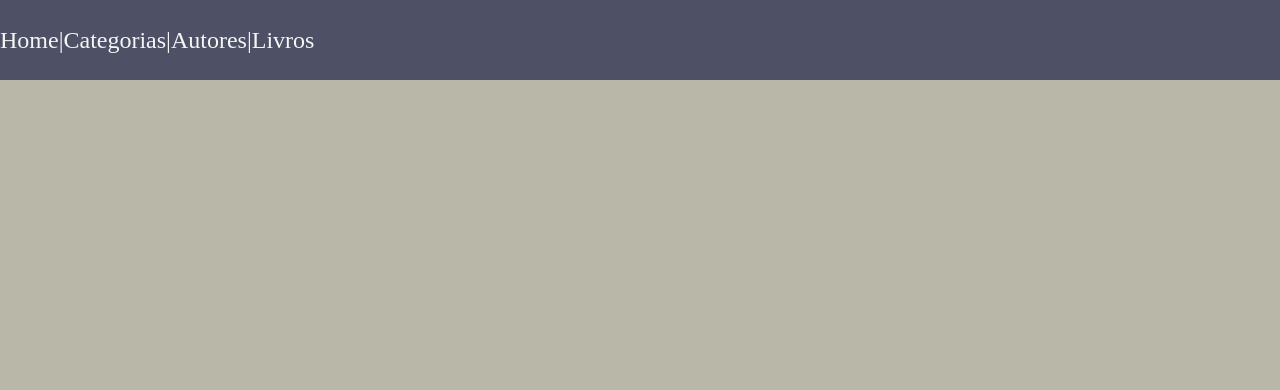
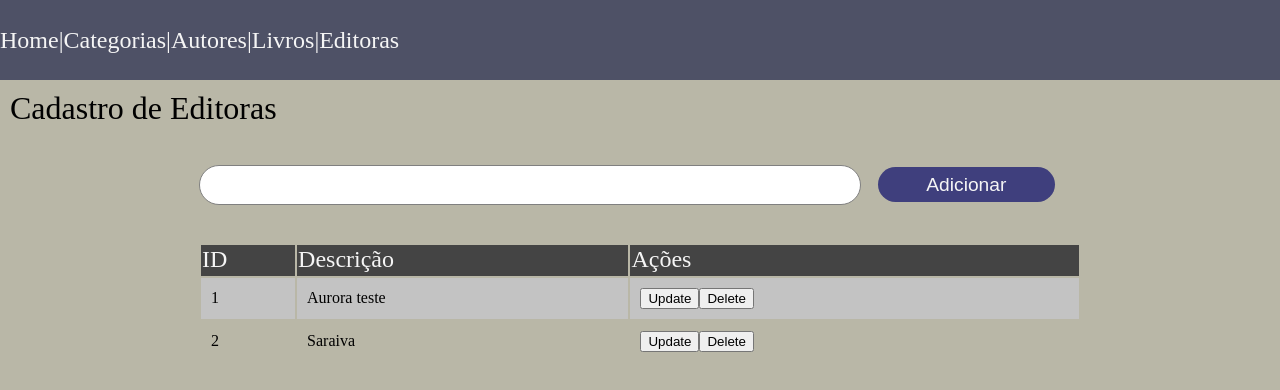
Before and after one commit to GustavoBonif/ProjetoFinalWeb1, a Vue app in the folder proj-admin/: page /editoras in a window 1280 px wide. Shown: the top 390 px of the page. Built offline with nearby package versions, Linux system fonts and the light colour scheme; data requests are answered from the project's data file.

Commit message:
Criando CRUD de editoras

```diff
--- a/proj-admin/db/db.json
+++ b/proj-admin/db/db.json
@@ -38,25 +38,81 @@
   "books": [
     {
       "id": 3,
-      "name": "O rei do inverno",
+      "name": "O rei do inferno",
       "categoryId": 3,
-      "category": {}
+      "publisherId": 1,
+      "authorId": 2,
+      "author": {
+        "id": 2,
+        "name": "William Gibson"
+      }
     },
     {
       "id": 4,
       "name": "O inimigo de deus",
-      "categoryId": 3
+      "categoryId": 3,
+      "publisherId": 1,
+      "authorId": 2,
+      "publisher": {
+        "id": 1,
+        "description": "Aurora teste"
+      }
     },
     {
       "id": 5,
-      "name": "teste de livro 2",
-      "categoryId": 1
+      "name": "outro livro",
+      "categoryId": 14,
+      "publisherId": 1,
+      "authorId": 3,
+      "author": {
+        "id": 3,
+        "name": "Ernest Cline"
+      },
+      "publisher": {
+        "id": 1,
+        "description": "Aurora teste"
+      }
     },
     {
       "id": 6,
       "name": "livro",
       "categoryId": 12,
-      "authorId": 2
+      "publisherId": 1,
+      "authorId": 2,
+      "publisher": {
+        "id": 1,
+        "description": "Aurora teste"
+      }
+    },
+    {
+      "id": 7,
+      "name": "novo livro de teste1",
+      "categoryId": 14,
+      "authorId": 1,
+      "publisherId": 2,
+      "publisher": {
+        "id": 1,
+        "description": "Aurora teste"
+      },
+      "author": {
+        "id": 1,
+        "name": "JRR Tolkien"
+      }
+    },
+    {
+      "id": 8,
+      "name": "teste editora",
+      "categoryId": 13,
+      "authorId": 3,
+      "publisherId": 2,
+      "author": {
+        "id": 3,
+        "name": "Ernest Cline"
+      },
+      "publisher": {
+        "id": 1,
+        "description": "Aurora teste"
+      }
     }
   ],
   "authors": [
@@ -88,5 +144,15 @@
       "name": "Comum",
       "userType": 1
     }
+  ],
+  "publishers": [
+    {
+      "id": 1,
+      "description": "Aurora teste"
+    },
+    {
+      "id": 2,
+      "description": "Saraiva"
+    }
   ]
 }
--- a/proj-admin/src/App.vue
+++ b/proj-admin/src/App.vue
@@ -7,7 +7,8 @@
     <RouterLink to="/" class="header-link">Home</RouterLink> |
     <RouterLink to="/categorias" class="header-link">Categorias</RouterLink> |
     <RouterLink to="/autores" class="header-link">Autores</RouterLink> |
-    <RouterLink to="/livros" class="header-link">Livros</RouterLink>
+    <RouterLink to="/livros" class="header-link">Livros</RouterLink> |
+    <RouterLink to="/editoras" class="header-link">Editoras</RouterLink>
   </header>
   <main>
     <RouterView />
--- /dev/null
+++ b/proj-admin/src/components/publisher/FormPublisher.vue
@@ -0,0 +1,68 @@
+<script>
+import { mapActions } from "pinia";
+import { usePublisherStore } from "@/stores/publisher";
+
+export default {
+  props: {
+    currentPublisher: {
+      type: Object,
+    },
+  },
+  data() {
+    return {
+      publisher: this.currentPublisher,
+    };
+  },
+  methods: {
+    ...mapActions(usePublisherStore, ["savePublisher"]),
+    async save() {
+      try {
+        const msg = await this.savePublisher(this.publisher);
+        alert(msg);
+        Object.assign(this.publisher, {
+          id: "",
+          description: "",
+        });
+      } catch (e) {
+        alert("Ooops! Algo de errado!");
+      }
+    },
+  },
+};
+</script>
+
+<template>
+  <div class="publisher-form">
+    <input type="text" v-model="publisher.description" />
+    <button @click="save">
+      {{ currentPublisher.id !== "" ? "Salvar" : "Adicionar" }}
+    </button>
+  </div>
+</template>
+
+<style scoped>
+.publisher-form input {
+  width: 75%;
+  height: 40px;
+  border-radius: 20px;
+  border: 1px solid gray;
+  padding-left: 20px;
+  font-size: 1.2em;
+}
+
+.publisher-form button {
+  height: 35px;
+  width: 20%;
+  margin-left: 2%;
+  background-color: rgb(63, 63, 125);
+  color: whitesmoke;
+  font-size: 1.2em;
+  border-radius: 20px;
+  border: 0;
+}
+
+.publisher-form {
+  margin: 3% auto;
+  width: 70%;
+}
+</style>
--- /dev/null
+++ b/proj-admin/src/components/publisher/ListPublisher.vue
@@ -0,0 +1,55 @@
+<script>
+import { mapState, mapStores, mapActions } from "pinia";
+import { usePublisherStore } from "@/stores/publisher";
+import DataTable from "../template/DataTable.vue";
+export default {
+  components: { DataTable },
+  data() {
+    return {
+      columns: [
+        { label: "ID", field: "id" },
+        { label: "Descrição", field: "description" },
+      ],
+    };
+  },
+  computed: {
+    ...mapStores(usePublisherStore),
+    ...mapState(usePublisherStore, ["publishers"]),
+  },
+  methods: {
+    ...mapActions(usePublisherStore, ["getAllPublishers", "deletePublisher"]),
+    async deleteItem(publisher) {
+      try {
+        await this.deletePublisher(publisher.id);
+        alert("Item excluído com sucesso.");
+      } catch (e) {
+        alert(e);
+      }
+    },
+  },
+  async mounted() {
+    try {
+      await this.getAllPublishers();
+    } catch (e) {
+      alert(e);
+    }
+  },
+};
+</script>
+<template>
+  <div class="publisher-list">
+    <data-table
+      :columns="columns"
+      :items="publishers"
+      @edit="$emit('edit', $event)"
+      @delete="deleteItem"
+    />
+  </div>
+</template>
+
+<style scoped>
+.publisher-list {
+  margin: 3% auto;
+  width: 70%;
+}
+</style>
--- a/proj-admin/src/router/index.js
+++ b/proj-admin/src/router/index.js
@@ -24,6 +24,11 @@
       name: "author",
       component: () => import("../views/AuthorView.vue"),
     },
+    {
+      path: "/editoras",
+      name: "publisher",
+      component: () => import("../views/PublisherView.vue"),
+    },
   ],
 });
 
--- a/proj-admin/src/stores/book.js
+++ b/proj-admin/src/stores/book.js
@@ -10,7 +10,7 @@
     async getAllBooks() {
       try {
         const { data } = await axios.get(
-          "http://localhost:4000/books?expand=category&expand=author"
+          "http://localhost:4000/books?expand=category&expand=author&expand=publisher"
         );
         this.books = data;
         return Promise.resolve();
--- /dev/null
+++ b/proj-admin/src/stores/publisher.js
@@ -0,0 +1,69 @@
+import { defineStore } from "pinia";
+import axios from "axios";
+
+export const usePublisherStore = defineStore({
+  id: "publisher",
+  state: () => ({
+    publishers: [],
+  }),
+  actions: {
+    async getAllPublishers() {
+      try {
+        const { data } = await axios.get("http://localhost:4000/publishers");
+        this.publishers = data;
+        return Promise.resolve();
+      } catch (e) {
+        console.error(e);
+        if (e.response.status === 404)
+          return Promise.reject(e.response.statusText);
+        return Promise.reject("Erro desconhecido ao consultar 'Publisher'");
+      }
+    },
+    async addPublisher(publisher) {
+      try {
+        const { data } = await axios.post(
+          "http://localhost:4000/publishers",
+          publisher
+        );
+        this.publishers.push(data);
+        return Promise.resolve("Editora adicionada com sucesso!");
+      } catch (e) {
+        console.error(e);
+        return Promise.reject(e);
+      }
+    },
+    async updatePublisher(publisher) {
+      try {
+        await axios.put(
+          `http://localhost:4000/publishers/${publisher.id}`,
+          publisher
+        );
+        const index = this.publishers.findIndex((c) => c.id === publisher.id);
+        this.publishers.splice(index, 1, { ...publisher });
+        return Promise.resolve("Editora alterada com sucesso!");
+      } catch (e) {
+        console.error(e);
+        return Promise.reject(e);
+      }
+    },
+    async savePublisher(publisher) {
+      if (publisher.id) {
+        return await this.updatePublisher(publisher);
+      } else {
+        return await this.addPublisher(publisher);
+      }
+    },
+    async deletePublisher(publisher_id) {
+      try {
+        await axios.delete(`http://localhost:4000/publishers/${publisher_id}`);
+        const index = this.publishers.findIndex(
+          (publisher) => publisher.id === publisher_id
+        );
+        this.publishers.splice(index, 1);
+        return Promise.resolve();
+      } catch (e) {
+        return Promise.reject("Erro ao excluir");
+      }
+    },
+  },
+});
--- a/proj-admin/src/views/BookView.vue
+++ b/proj-admin/src/views/BookView.vue
@@ -2,6 +2,7 @@
 import { mapState, mapStores, mapActions } from "pinia";
 import { useBookStore } from "@/stores/book";
 import { useCategoryStore } from "@/stores/category";
+import { usePublisherStore } from "@/stores/publisher";
 import { useAuthorStore } from "@/stores/author";
 
 export default {
@@ -12,6 +13,7 @@
         name: "",
         categoryId: "",
         authorId: "",
+        publisherId: "",
       },
       editing: false,
     };
@@ -21,6 +23,7 @@
     ...mapState(useBookStore, ["books"]),
     ...mapState(useCategoryStore, ["categories"]),
     ...mapState(useAuthorStore, ["authors"]),
+    ...mapState(usePublisherStore, ["publishers"]),
   },
   methods: {
     ...mapActions(useBookStore, [
@@ -30,6 +33,7 @@
     ]),
     ...mapActions(useCategoryStore, ["getAllCategories"]),
     ...mapActions(useAuthorStore, ["getAllAuthors"]),
+    ...mapActions(usePublisherStore, ["getAllPublishers"]),
     async save() {
       try {
         const msg = await this.saveBook(this.currentBook);
@@ -57,6 +61,7 @@
     try {
       await this.getAllCategories();
       await this.getAllAuthors();
+      await this.getAllPublishers();
       await this.getAllBooks();
     } catch (e) {
       alert(e);
@@ -86,6 +91,15 @@
         {{ author.name }}
       </option>
     </select>
+    <select v-model="currentBook.publisherId">
+      <option
+        v-for="publisher in publishers"
+        :value="publisher.id"
+        :key="publisher.id"
+      >
+        {{ publisher.description }}
+      </option>
+    </select>
     <button @click="save">
       {{ editing ? "Salvar" : "Adicionar" }}
     </button>
@@ -107,6 +121,9 @@
             <span> <h2>Autor</h2> </span>
           </th>
           <th class="text-left">
+            <span> <h2>Editora</h2> </span>
+          </th>
+          <th class="text-left">
             <span> <h2>Ações</h2> </span>
           </th>
         </tr>
@@ -115,8 +132,9 @@
         <tr v-for="book of books" :key="book.id">
           <td>{{ book.id }}</td>
           <td>{{ book.name }}</td>
+          <td>{{ book.author.name }}</td>
+          <td>{{ book.publisher.description }}</td>
           <td>{{ book.category.description }}</td>
-          <td>{{ book.author.name }}</td>
           <td>
             <button @click="prepareToUpdate(book)">Update</button>
             <button @click="deleteItem(book.id)">Delete</button>
--- /dev/null
+++ b/proj-admin/src/views/PublisherView.vue
@@ -0,0 +1,29 @@
+<script>
+import ListPublisher from "../components/publisher/ListPublisher.vue";
+import FormPublisher from "../components/publisher/FormPublisher.vue";
+
+export default {
+  components: { ListPublisher, FormPublisher },
+  data() {
+    return {
+      currentPublisher: {
+        id: "",
+        description: "",
+      },
+    };
+  },
+
+  methods: {
+    prepareToUpdate(publisher) {
+      Object.assign(this.currentPublisher, publisher);
+    },
+  },
+};
+</script>
+<template>
+  <h1>Cadastro de Editoras</h1>
+  <FormPublisher :currentPublisher="currentPublisher" />
+  <ListPublisher @edit="prepareToUpdate" />
+</template>
+
+<style scoped></style>
```
